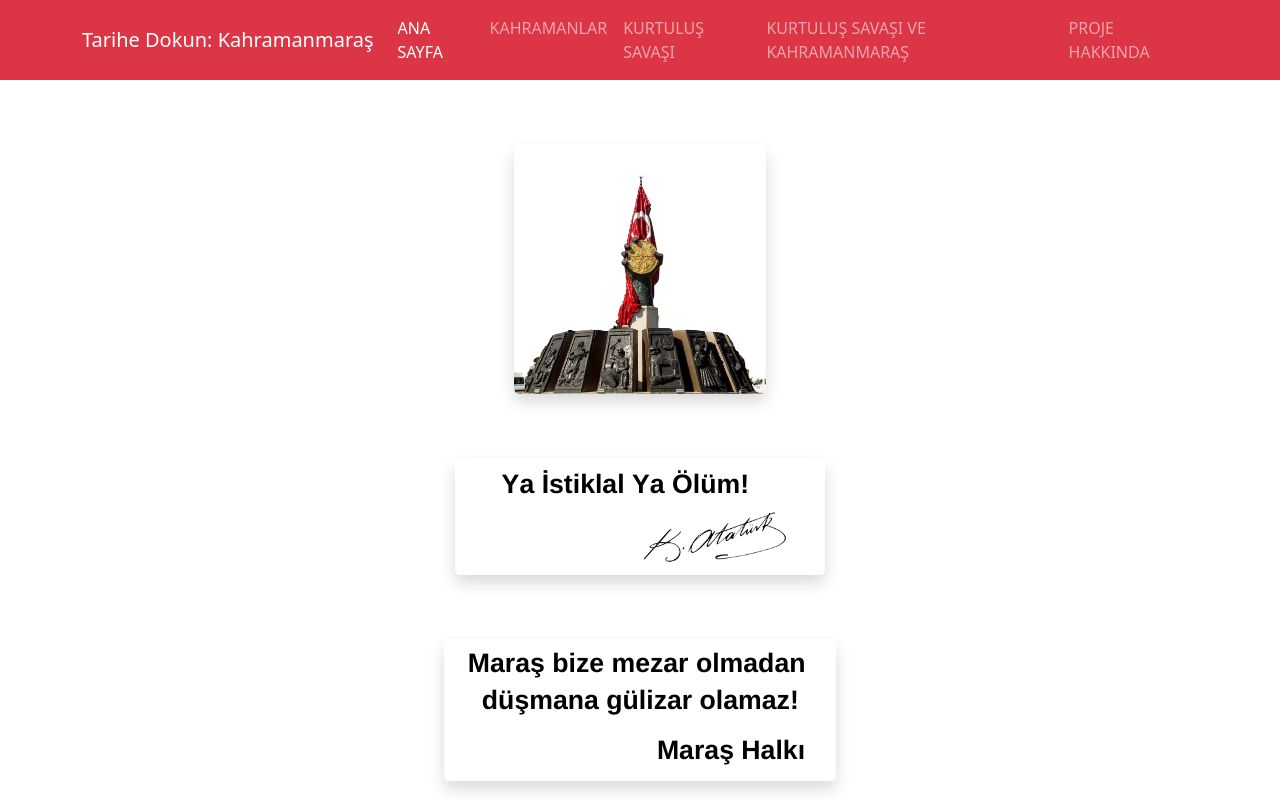
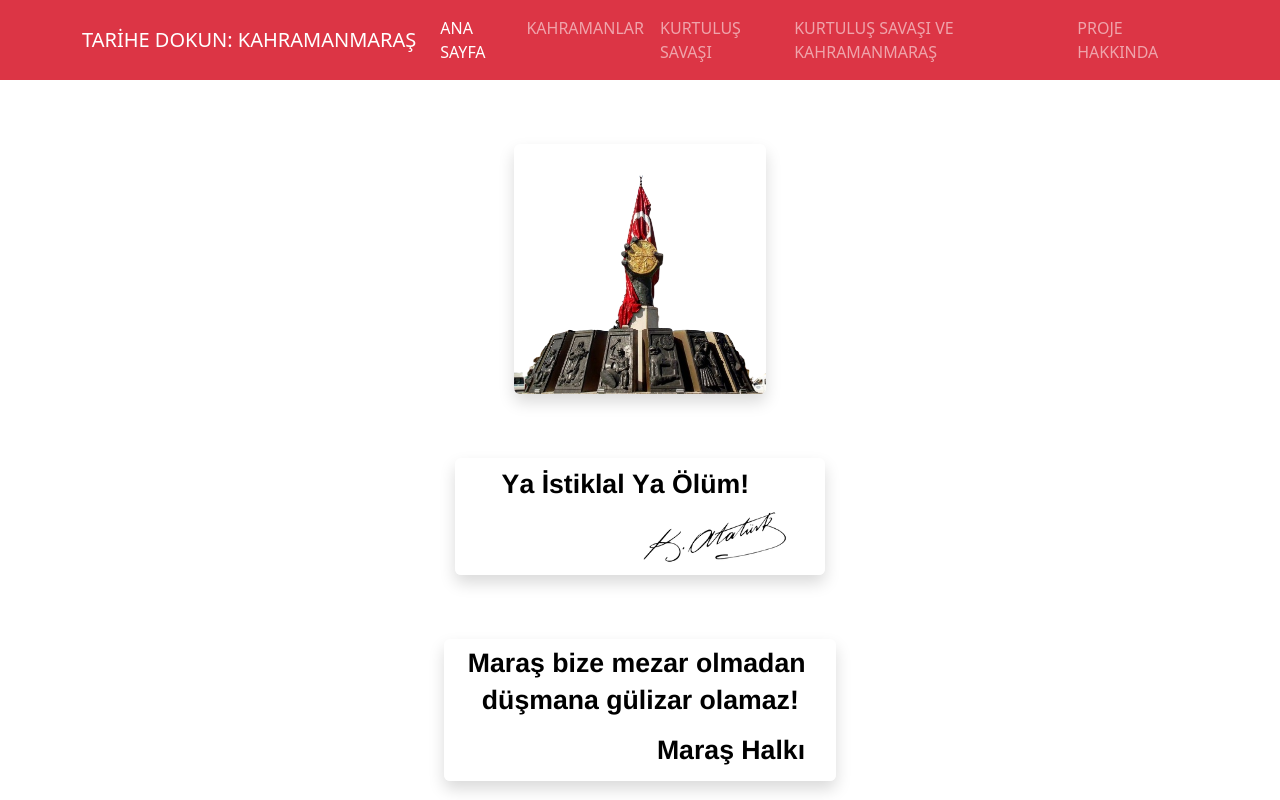
Before and after one commit to doganalican46/TarihDokunKahramanmaras, a plain HTML site: page index.html in a window 1280 px wide. Shown: the top 800 px of the page. Drawn offline with nearby package versions, Linux system fonts and the light colour scheme; a web font is replaced by a local one.

Commit message:
başlık büyütme

```diff
--- a/index.html
+++ b/index.html
@@ -150,7 +150,7 @@
     <!-- Navbar -->
     <nav class="navbar navbar-expand-lg navbar-dark bg-danger">
         <div class="container">
-<a class="navbar-brand fancy-brand" href="#anasayfa">Tarihe Dokun: Kahramanmaraş</a>
+<a class="navbar-brand fancy-brand text-uppercase" href="#anasayfa">Tarihe Dokun: Kahramanmaraş</a>
             <button class="navbar-toggler" type="button" data-bs-toggle="collapse" data-bs-target="#navbarNav"
                 aria-controls="navbarNav" aria-expanded="false" aria-label="Menüyü Aç">
                 <span class="navbar-toggler-icon"></span>
```
